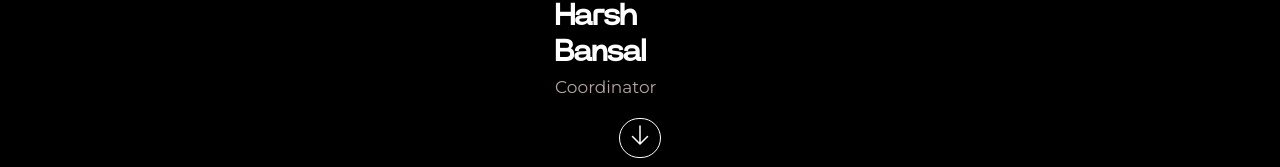
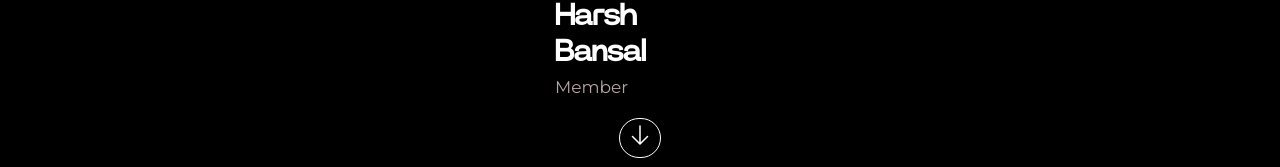
Before and after one commit to Pranjal-231003/E-Summit-Main, a React (Create React App) app in the folder frontend/: page /team in a window 1280 px wide. Shown: the part 6149-6316 px from the top of the page. Built offline with nearby package versions, Linux system fonts and the light colour scheme.

Commit message:
minute changes in our team

```diff
--- a/frontend/src/components/OurTeam/Members.jsx
+++ b/frontend/src/components/OurTeam/Members.jsx
@@ -1,9 +1,9 @@
 
 export const summitMembers = [
-    { id: 1, name: 'Yash Gautam', title: 'Event Head', photo: 'https://res.cloudinary.com/dqcrzyxnt/image/upload/q_auto/v1703008272/WhatsApp_Image_2023-11-28_at_10.17.34_PM_uuxjz9.jpg' ,gmail: '22ucc056@lnmiit.ac.in',linkedin:'https://www.linkedin.com/in/varun-andaluri-813160225/',instagram: '' },
+    { id: 1, name: 'Yash Gautam', title: 'Event Head', photo: 'https://res.cloudinary.com/dqcrzyxnt/image/upload/q_auto/v1703008272/WhatsApp_Image_2023-11-28_at_10.17.34_PM_uuxjz9.jpg' ,gmail: '21ucs235@lnmiit.ac.in',linkedin:'https://www.linkedin.com/in/varun-andaluri-813160225/',instagram: '' },
 
-    { id: 2, name: 'Vaibhav Rai', title: 'Coordinator',  photo: require('./Images/Upload your Photo in png (File responses)/Screenshot_2024-01-03-20-50-01-58_99c04817c0de5652397fc8b56c3b3817.jpg') ,gmail: '22ucc056@lnmiit.ac.in',linkedin:'https://www.linkedin.com/in/varun-andaluri-813160225/',instagram: '' },
-    { id: 3, name: 'Dhruv Agarwal', title: 'Finance Conveyer',  photo: require('./Images/Upload your Photo in png (File responses)/IMG_2869 - Dhruv Agrawal.jpeg') ,gmail: '22ucc056@lnmiit.ac.in',linkedin:'https://www.linkedin.com/in/varun-andaluri-813160225/' ,instagram: '' },
+    { id: 2, name: 'Vaibhav Rai', title: 'Coordinator',  photo: require('./Images/Upload your Photo in png (File responses)/Screenshot_2024-01-03-20-50-01-58_99c04817c0de5652397fc8b56c3b3817.jpg') ,gmail: '21ucs235@lnmiit.ac.in',linkedin:'https://www.linkedin.com/in/varun-andaluri-813160225/',instagram: '' },
+    { id: 3, name: 'Dhruv Agarwal', title: 'Finance Conveyer',  photo: require('./Images/Upload your Photo in png (File responses)/IMG_2869 - Dhruv Agrawal.jpeg') ,gmail: '21ucs064@lnmiit.ac.in',linkedin:'https://www.linkedin.com/in/varun-andaluri-813160225/' ,instagram: '' },
     { id: 4, name: 'Pranjal Jain', title: 'Tech Lead',  photo: 'https://res.cloudinary.com/dqcrzyxnt/image/upload/q_auto/v1703008268/picofme_aielvq.jpg',gmail: 'pranjalshp2310@gmail.com' ,gmail: '22ucc056@lnmiit.ac.in',linkedin:'https://www.linkedin.com/in/varun-andaluri-813160225/' ,instagram: ''},
     { id: 5, name: 'Pranjal Jain', title: 'Tech Lead',  photo:'https://res.cloudinary.com/dqcrzyxnt/image/upload/q_auto/v1703008268/picofme_aielvq.jpg',gmail: '22ucc056@lnmiit.ac.in',linkedin:'https://www.linkedin.com/in/varun-andaluri-813160225/' ,instagram: ''},
     { id: 6, name: 'Shourya Gupta ', title: 'UI/UX Designer',  photo: 'https://res.cloudinary.com/dqcrzyxnt/image/upload/q_auto/v1703008258/IMG_5265_1_khjh67.jpg',gmail: '22ucc056@lnmiit.ac.in',linkedin:'https://www.linkedin.com/in/varun-andaluri-813160225/' ,instagram: ''},
@@ -26,20 +26,20 @@ export const summitMembers = [
     { id: 21, name: 'Aditya', title: 'Graphic Designer',  photo: require('./Images/Upload your Photo in png (File responses)/IMG_0529 - ADITYA LNMIIT.jpeg') ,gmail: '22ucc056@lnmiit.ac.in',linkedin:'https://www.linkedin.com/in/varun-andaluri-813160225/',instagram: '' },
     { id: 22, name: 'Rajdeep Singh', title: 'Coordinator',  photo: require('./Images/Upload your Photo in png (File responses)/IMG_20221030_001112 - Rajdeep Singh.jpg') ,gmail: '22ucc056@lnmiit.ac.in',linkedin:'https://www.linkedin.com/in/rajdeep-singh-3b8381228?utm_source=share&utm_campaign=share_via&utm_content=profile&utm_medium=android_app' ,instagram: ''},
     { id: 23, name: 'Dharmraj Mandloi ', title: 'Coordinator',  photo: require('./Images/Upload your Photo in png (File responses)/PSX_20230609_165016 - Dharmraj Mandloi.png') ,gmail: '22ucc056@lnmiit.ac.in',linkedin:'https://www.linkedin.com/in/dharmraj-mandloi-13012002d?utm_source=share&utm_campaign=share_via&utm_content=profile&utm_medium=android_app',instagram: '' },
-    { id: 24, name: 'Vayam Khandelwal ', title: 'Coordinator',  photo: require('./Images/Upload your Photo in png (File responses)/IMG_20231228_200956 - PULKIT BOHRA.jpg') ,gmail: '22ucc056@lnmiit.ac.in',linkedin:'https://www.linkedin.com/in/vayamkh2003?utm_source=share&utm_campaign=share_via&utm_content=profile&utm_medium=android_app',instagram: '' },
-    { id: 25, name: 'Aashrith', title: 'Coordinator',  photo: require('./Images/Upload your Photo in png (File responses)/IMG-20231212-WA0038 - BOPPUDI AASHRITH.jpg') ,gmail: '22ucc056@lnmiit.ac.in',linkedin:'https://www.linkedin.com/in/aashrith-boppudi-28646b251?utm_source=share&utm_campaign=share_via&utm_content=profile&utm_medium=android_app' ,instagram: ''},
-    { id: 26, name: 'Divyansh Agrawal ', title: 'Coordinator',  photo: require('./Images/Upload your Photo in png (File responses)/IMG_3458 - DIVYANSH AGRAWAL.png') ,gmail: '22ucc056@lnmiit.ac.in',linkedin:'https://www.linkedin.com/in/varun-andaluri-813160225/https://www.linkedin.com/in/divyansh-agrawal-790364259',instagram: '' },
-    { id: 27, name: 'Saksham Goyal', title: 'Coordinator',  photo: require('./Images/Upload your Photo in png (File responses)/IMG_20231003_014546_629 - SAKSHAM GOYAL.jpg') ,gmail: '22ucc056@lnmiit.ac.in',linkedin:'https://www.linkedin.com/in/saksham-goyal-964a3322b/' ,instagram: ''},
-    { id: 28, name: 'Tushar Sukhwal', title: 'Coordinator',  photo: require('./Images/Upload your Photo in png (File responses)/128734313 - TUSHAR SUKHWAL.jpg') ,gmail: '22ucc056@lnmiit.ac.in',linkedin:'https://www.linkedin.com/in/tushar-sukhwal-57463a251/',instagram: '' },
-    { id: 29, name: 'Harsh Koringa', title: 'Coordinator',  photo: require('./Images/Upload your Photo in png (File responses)/20231009_121952 - HARSHKUMAR RAMESHBHAI KORINGA.jpeg') ,gmail: '22ucc056@lnmiit.ac.in',linkedin:'https://www.linkedin.com/in/harsh-koringa-4a3530256' ,instagram: ''},
-    { id: 30, name: 'Deepanshu Gupta ', title: 'Coordinator',  photo: require('./Images/Upload your Photo in png (File responses)/IMG_20231108_104109_0003 - DEEPANSHU GUPTA.jpg') ,gmail: '22ucc056@lnmiit.ac.in',linkedin:'https://www.linkedin.com/in/deepanshu-gupta-676b35213/' ,instagram: ''},
-    { id: 31, name: 'Harsh Bansal', title: 'Coordinator',  photo: 'https://res.cloudinary.com/dqcrzyxnt/image/upload/q_auto/v1703008270/WhatsApp_Image_2023-11-28_at_10.17.33_PM_q0ilkd.jpg' ,gmail: '22ucc056@lnmiit.ac.in',linkedin:'https://www.linkedin.com/in/varun-andaluri-813160225/',instagram: '' },
-    { id: 32, name: 'Akash Singh', title: 'Coordinator',  photo: require('./Images/Upload your Photo in png (File responses)/IMG_0865 - AKASH SINGH.png') ,gmail: '22ucc056@lnmiit.ac.in',linkedin:'https://www.linkedin.com/in/varun-andaluri-813160225/',instagram: '' },
-    { id: 33, name: 'Janak Ajmera', title: 'Coordinator',  photo: require('./Images/Upload your Photo in png (File responses)/WhatsApp Image 2023-12-28 at 23.29.42_a6739a1d - JANAK AJMERA.jpg') ,gmail: '22ucc056@lnmiit.ac.in',linkedin:'https://www.linkedin.com/in/varun-andaluri-813160225/',instagram: '' },
-    { id: 34, name: 'Naman Mohnani', title: 'Coordinator',  photo: require('./Images/Upload your Photo in png (File responses)/WhatsApp Image 2023-12-28 at 11.57.41 PM - NAMAN JAYESH MOHNANI.jpeg') ,gmail: '22ucc056@lnmiit.ac.in',linkedin:'https://www.linkedin.com/in/varun-andaluri-813160225/' ,instagram: ''},
-    { id: 35, name: 'Ummang Mittal', title: 'Coordinator',  photo: require('./Images/Upload your Photo in png (File responses)/Picsart_23-12-29_09-05-48-827~2 - UMANG MITTAL.png') ,gmail: '22ucc056@lnmiit.ac.in',linkedin:'https://www.linkedin.com/in/varun-andaluri-813160225/',instagram: '' },
-    { id: 36, name: 'Pulkit Bohra', title: 'Coordinator',  photo: require('./Images/Upload your Photo in png (File responses)/IMG_20231228_200956 - PULKIT BOHRA.jpg') ,gmail: '22ucc056@lnmiit.ac.in',linkedin:'https://www.linkedin.com/in/varun-andaluri-813160225/',instagram: '' },
-    { id: 37, name: 'Aayush Shukla', title: 'Coordinator',  photo: require('./Images/Upload your Photo in png (File responses)/IMG-20231023-WA0031 - AAYUSH SHUKLA.jpg') ,gmail: '22ucc056@lnmiit.ac.in',linkedin:'https://www.linkedin.com/in/varun-andaluri-813160225/',instagram: '' },
-    { id: 38, name: 'Sanidhya Shankar Pachauri', title: 'Coordinator',  photo: require('./Images/Upload your Photo in png (File responses)/20231214_141959 - SANIDHYA SHANKAR PACHAURI.jpg') ,gmail: '22ucc056@lnmiit.ac.in',linkedin:'https://www.linkedin.com/in/varun-andaluri-813160225/',instagram: '' },
+    { id: 24, name: 'Vayam Khandelwal ', title: 'Member',  photo: require('./Images/Upload your Photo in png (File responses)/IMG_20231228_200956 - PULKIT BOHRA.jpg') ,gmail: '22ucc056@lnmiit.ac.in',linkedin:'https://www.linkedin.com/in/vayamkh2003?utm_source=share&utm_campaign=share_via&utm_content=profile&utm_medium=android_app',instagram: '' },
+    { id: 25, name: 'Aashrith', title: 'Member',  photo: require('./Images/Upload your Photo in png (File responses)/IMG-20231212-WA0038 - BOPPUDI AASHRITH.jpg') ,gmail: '22ucc056@lnmiit.ac.in',linkedin:'https://www.linkedin.com/in/aashrith-boppudi-28646b251?utm_source=share&utm_campaign=share_via&utm_content=profile&utm_medium=android_app' ,instagram: ''},
+    { id: 26, name: 'Divyansh Agrawal ', title: 'Member',  photo: require('./Images/Upload your Photo in png (File responses)/IMG_3458 - DIVYANSH AGRAWAL.png') ,gmail: '22ucc056@lnmiit.ac.in',linkedin:'https://www.linkedin.com/in/varun-andaluri-813160225/https://www.linkedin.com/in/divyansh-agrawal-790364259',instagram: '' },
+    { id: 27, name: 'Saksham Goyal', title: 'Member',  photo: require('./Images/Upload your Photo in png (File responses)/IMG_20231003_014546_629 - SAKSHAM GOYAL.jpg') ,gmail: '22ucc056@lnmiit.ac.in',linkedin:'https://www.linkedin.com/in/saksham-goyal-964a3322b/' ,instagram: ''},
+    { id: 28, name: 'Tushar Sukhwal', title: 'Member',  photo: require('./Images/Upload your Photo in png (File responses)/128734313 - TUSHAR SUKHWAL.jpg') ,gmail: '22ucc056@lnmiit.ac.in',linkedin:'https://www.linkedin.com/in/tushar-sukhwal-57463a251/',instagram: '' },
+    { id: 29, name: 'Harsh Koringa', title: 'Member',  photo: require('./Images/Upload your Photo in png (File responses)/20231009_121952 - HARSHKUMAR RAMESHBHAI KORINGA.jpeg') ,gmail: '22ucc056@lnmiit.ac.in',linkedin:'https://www.linkedin.com/in/harsh-koringa-4a3530256' ,instagram: ''},
+    { id: 30, name: 'Deepanshu Gupta ', title: 'Member',  photo: require('./Images/Upload your Photo in png (File responses)/IMG_20231108_104109_0003 - DEEPANSHU GUPTA.jpg') ,gmail: '22ucc056@lnmiit.ac.in',linkedin:'https://www.linkedin.com/in/deepanshu-gupta-676b35213/' ,instagram: ''},
+    { id: 31, name: 'Harsh Bansal', title: 'Member',  photo: 'https://res.cloudinary.com/dqcrzyxnt/image/upload/q_auto/v1703008270/WhatsApp_Image_2023-11-28_at_10.17.33_PM_q0ilkd.jpg' ,gmail: '22ucc056@lnmiit.ac.in',linkedin:'https://www.linkedin.com/in/varun-andaluri-813160225/',instagram: '' },
+    { id: 32, name: 'Akash Singh', title: 'Member',  photo: require('./Images/Upload your Photo in png (File responses)/IMG_0865 - AKASH SINGH.png') ,gmail: '22ucc056@lnmiit.ac.in',linkedin:'https://www.linkedin.com/in/varun-andaluri-813160225/',instagram: '' },
+    { id: 33, name: 'Janak Ajmera', title: 'Member',  photo: require('./Images/Upload your Photo in png (File responses)/WhatsApp Image 2023-12-28 at 23.29.42_a6739a1d - JANAK AJMERA.jpg') ,gmail: '22ucc056@lnmiit.ac.in',linkedin:'https://www.linkedin.com/in/varun-andaluri-813160225/',instagram: '' },
+    { id: 34, name: 'Naman Mohnani', title: 'Member',  photo: require('./Images/Upload your Photo in png (File responses)/WhatsApp Image 2023-12-28 at 11.57.41 PM - NAMAN JAYESH MOHNANI.jpeg') ,gmail: '22ucc056@lnmiit.ac.in',linkedin:'https://www.linkedin.com/in/varun-andaluri-813160225/' ,instagram: ''},
+    { id: 35, name: 'Ummang Mittal', title: 'Member',  photo: require('./Images/Upload your Photo in png (File responses)/Picsart_23-12-29_09-05-48-827~2 - UMANG MITTAL.png') ,gmail: '22ucc056@lnmiit.ac.in',linkedin:'https://www.linkedin.com/in/varun-andaluri-813160225/',instagram: '' },
+    { id: 36, name: 'Pulkit Bohra', title: 'Member',  photo: require('./Images/Upload your Photo in png (File responses)/IMG_20231228_200956 - PULKIT BOHRA.jpg') ,gmail: '22ucc056@lnmiit.ac.in',linkedin:'https://www.linkedin.com/in/varun-andaluri-813160225/',instagram: '' },
+    { id: 37, name: 'Aayush Shukla', title: 'Member',  photo: require('./Images/Upload your Photo in png (File responses)/IMG-20231023-WA0031 - AAYUSH SHUKLA.jpg') ,gmail: '22ucc056@lnmiit.ac.in',linkedin:'https://www.linkedin.com/in/varun-andaluri-813160225/',instagram: '' },
+    { id: 38, name: 'Sanidhya Shankar Pachauri', title: 'Member',  photo: require('./Images/Upload your Photo in png (File responses)/20231214_141959 - SANIDHYA SHANKAR PACHAURI.jpg') ,gmail: '22ucc056@lnmiit.ac.in',linkedin:'https://www.linkedin.com/in/varun-andaluri-813160225/',instagram: '' },
 
   ];
--- a/frontend/src/components/OurTeam/OurTeam.jsx
+++ b/frontend/src/components/OurTeam/OurTeam.jsx
@@ -153,7 +153,7 @@ const OurTeam = () => {
   };
 
   return (
-    <div className="ourteam-container">
+    <div id="team1" className="ourteam-container">
       <Particles
         id="tsparticles"
         particlesLoaded={particlesLoaded}
--- a/frontend/src/components/OurTeam/Ourteam.css
+++ b/frontend/src/components/OurTeam/Ourteam.css
@@ -6,7 +6,9 @@
   font-family: title;
   src: url('./Font/static/Montserrat-Regular.ttf');
 }
-
+#team1{
+  overflow-x: none;
+}
 .ourteam-container{
   z-index: 1;
     background-color: black;
--- a/frontend/src/components/Sponsors/Sponsors.css
+++ b/frontend/src/components/Sponsors/Sponsors.css
@@ -13,7 +13,7 @@
 }
 
 .splinemodel {
-    /* display: flex; */
+    /* display: flex;  */
     /* justify-content: center; */
     /* align-items: center; */
     width: 100vw;
```
